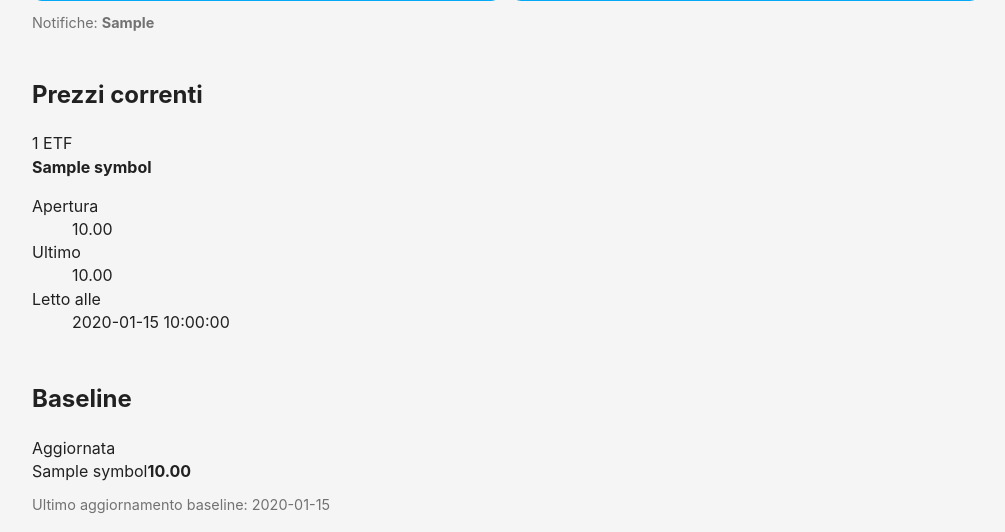
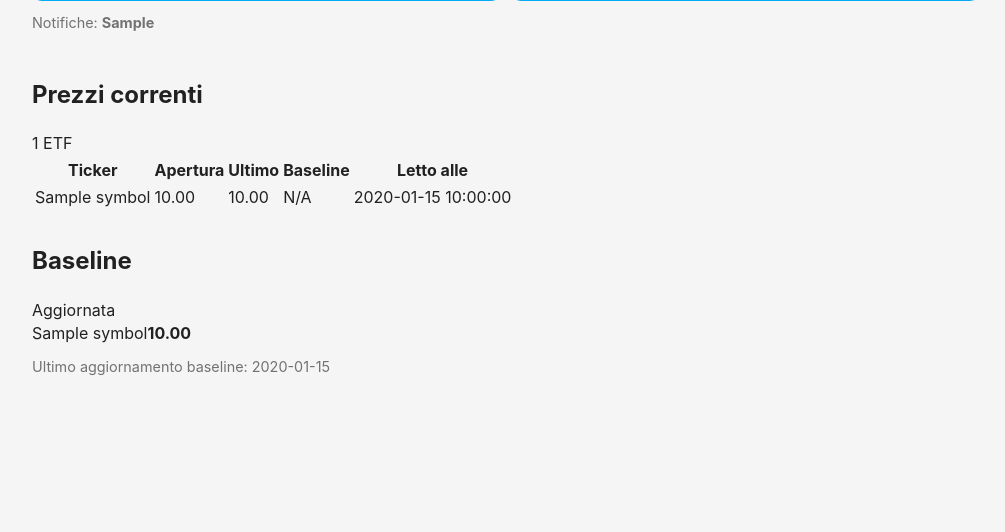
Before and after one commit to Alessandro1981/hassio-addons, a Flask app: template etf_checker/app/templates/index.html in a window 1280 px wide. Shown: the part 645-1177 px from the top of the page, without its empty margins (134-1139 px from the left). After the commit the page ends 1020 px from the top, so only its background shows below. Run offline with Flask 3, Linux system fonts and the light colour scheme; the template is opened without the code that fills it: most values are stand-ins (such as "Sample title", 1, 10 or a date in 2020); parts of the project's set-up code (start-up, migrations or seed data) failed here and were passed over.

Commit message:
Show ETF prices in compact table layout

```diff
--- a/etf_checker/app/templates/index.html
+++ b/etf_checker/app/templates/index.html
@@ -4,7 +4,7 @@
     <meta charset="utf-8" />
     <meta name="viewport" content="width=device-width, initial-scale=1, viewport-fit=cover" />
     <title>ETF Checker</title>
-    <link rel="stylesheet" href="assets/style.css?v=0.4.12" />
+    <link rel="stylesheet" href="assets/style.css?v=0.4.14" />
   </head>
   <body data-ingress-root="{{ ingress_root }}">
     <main class="container">
@@ -70,29 +70,29 @@
           <span class="pill">{{ price_rows|length }} ETF</span>
         </div>
         {% if price_rows %}
-        <div class="price-grid">
-          {% for row in price_rows %}
-          <article class="price-card">
-            <div class="price-card-header">
-              <strong>{{ row.symbol }}</strong>
-              <span class="status-dot {{ 'active' if row.latest_price is not none else '' }}"></span>
-            </div>
-            <dl>
-              <div>
-                <dt>Apertura</dt>
-                <dd>{{ "%.2f"|format(row.daily_open_price) if row.daily_open_price is not none else "N/A" }}</dd>
-              </div>
-              <div>
-                <dt>Ultimo</dt>
-                <dd>{{ "%.2f"|format(row.latest_price) if row.latest_price is not none else "N/A" }}</dd>
-              </div>
-              <div class="full">
-                <dt>Letto alle</dt>
-                <dd>{{ row.latest_read_at if row.latest_read_at else "N/A" }}</dd>
-              </div>
-            </dl>
-          </article>
-          {% endfor %}
+        <div class="table-scroll" role="region" aria-label="Prezzi correnti ETF">
+          <table class="etf-table">
+            <thead>
+              <tr>
+                <th>Ticker</th>
+                <th>Apertura</th>
+                <th>Ultimo</th>
+                <th>Baseline</th>
+                <th>Letto alle</th>
+              </tr>
+            </thead>
+            <tbody>
+              {% for row in price_rows %}
+              <tr>
+                <td class="ticker"><span class="status-dot {{ 'active' if row.latest_price is not none else '' }}"></span>{{ row.symbol }}</td>
+                <td>{{ "%.2f"|format(row.daily_open_price) if row.daily_open_price is not none else "N/A" }}</td>
+                <td>{{ "%.2f"|format(row.latest_price) if row.latest_price is not none else "N/A" }}</td>
+                <td>{{ "%.2f"|format(baselines[row.symbol]) if row.symbol in baselines else "N/A" }}</td>
+                <td class="timestamp">{{ row.latest_read_at if row.latest_read_at else "N/A" }}</td>
+              </tr>
+              {% endfor %}
+            </tbody>
+          </table>
         </div>
         {% else %}
         <p class="empty">Nessun dato disponibile. Esegui un polling manuale.</p>
```
